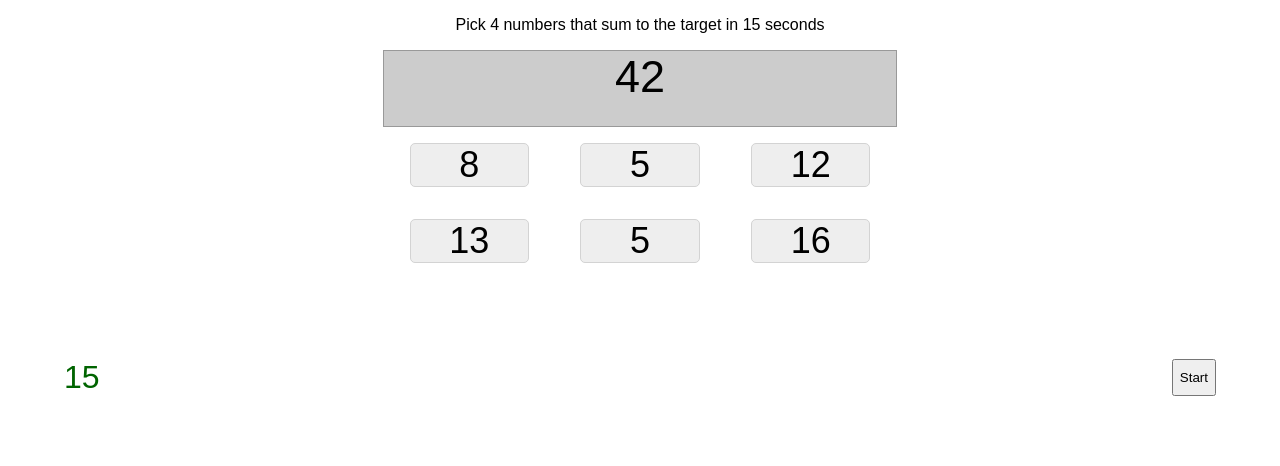
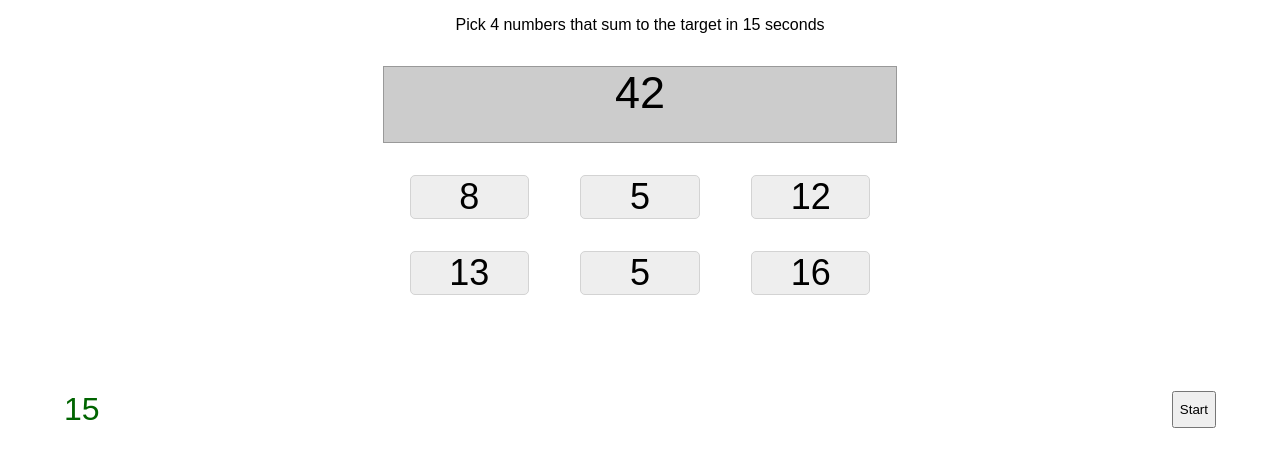
Before and after one commit to onuriltan/TargetSumGame, a React (Create React App) app: page / in a window 1280 px wide. Shown: the top 466 px of the page. Built offline with nearby package versions, Linux system fonts and the light colour scheme.

Commit message:
css adjustments.

```diff
--- a/src/components/Game.css
+++ b/src/components/Game.css
@@ -8,7 +8,8 @@
 .target {
   border: thin solid #999; width: 40%; height: 75px;
   font-size: 45px; text-align: center; display: inline-block;
-  background-color: #ccc;
+  background-color: #ccc;   margin: 1rem 5%;
+
 }
 .challenge-numbers{
   display: inline-flex; width: 40%; text-align: center;
```
